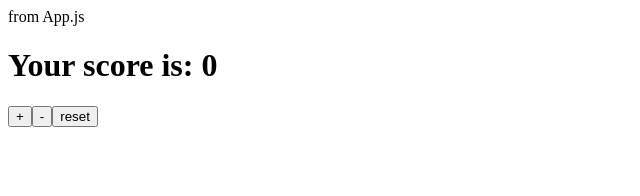
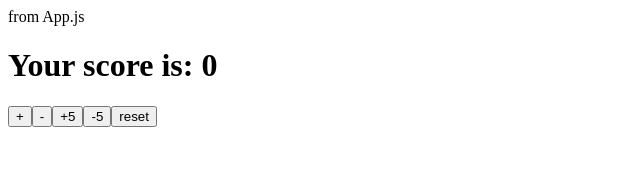
Before and after one commit to kirilllan/learning_from_tuts, a React (Create React App) app in the folder redux-intro/: page / in a window 1280 px wide. Shown: the top 196 px of the page, without its empty margins (0-640 px from the left). Built offline with nearby package versions, Linux system fonts and the light colour scheme.

Commit message:
adding and removing 5

```diff
--- a/redux-intro/src/actions.js
+++ b/redux-intro/src/actions.js
@@ -1,3 +1,5 @@
 export const INCREMENT = "INCREMENT";
 export const DECREMENT = "DECREMENT";
+export const ADDFIVE = "ADDFIVE";
+export const REMOVEFIVE = "REMOVEFIVE";
 export const RESET = "RESET";
--- a/redux-intro/src/container/Counter.js
+++ b/redux-intro/src/container/Counter.js
@@ -11,6 +11,8 @@ class Counter extends Component {
         <div>
           <button onClick={this.props.onIncCounter}>+</button>
           <button onClick={this.props.onDecCounter}>-</button>
+          <button onClick={this.props.onAddFive}>+5</button>
+          <button onClick={this.props.onRemoveFive}>-5</button>
           <button onClick={this.props.resetCounter}>reset</button>
         </div>
       </div>
@@ -28,6 +30,8 @@ const mapDispatchToProps = dispatch => {
   return {
     onIncCounter: () => dispatch({ type: actionTypes.INCREMENT }),
     onDecCounter: () => dispatch({ type: actionTypes.DECREMENT }),
+    onAddFive: () => dispatch({ type: actionTypes.ADDFIVE }),
+    onRemoveFive: () => dispatch({ type: actionTypes.REMOVEFIVE }),
     resetCounter: () => dispatch({ type: actionTypes.RESET })
   }
 }
--- a/redux-intro/src/reducers/reducer.js
+++ b/redux-intro/src/reducers/reducer.js
@@ -6,6 +6,12 @@ const reducer = (state = initialState, action) => {
     case actionTypes.INCREMENT: return { ...state, counter: state.counter + 1 }
     case actionTypes.DECREMENT: return { ...state, counter: state.counter - 1 }
     case actionTypes.RESET: return { ...state, counter: 0 }
+    case actionTypes.ADDFIVE: return {
+      ...state, counter: state.counter + 5
+    }
+    case actionTypes.REMOVEFIVE: return {
+      ...state, counter: state.counter - 5
+    }
   }
   return state
 }
```
